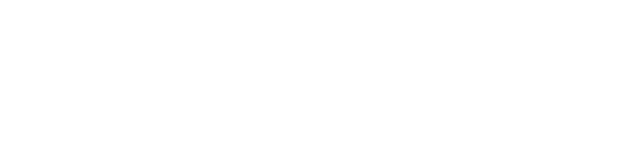
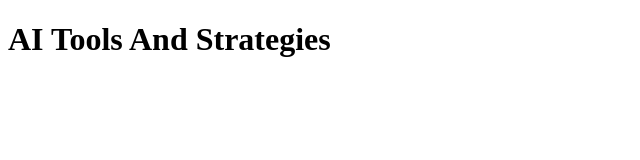
Before and after one commit to Charliecagigas-exe/AIToolsAndStrategies.com, a plain HTML site: page index.html in a window 1280 px wide. Shown: the whole page, without its empty margins (0-640 px from the left). Drawn offline with Linux system fonts and the light colour scheme.

Commit message:
created header for Index page

```diff
--- a/index.html
+++ b/index.html
@@ -6,6 +6,8 @@
     <title>AIToolsAndStrategies</title>
 </head>
 <body>
-
+    <header>
+        <h1>AI Tools And Strategies</h1>
+    </header>
 </body>
 </html>
```
Also changed, not shown: notes.txt (added).
